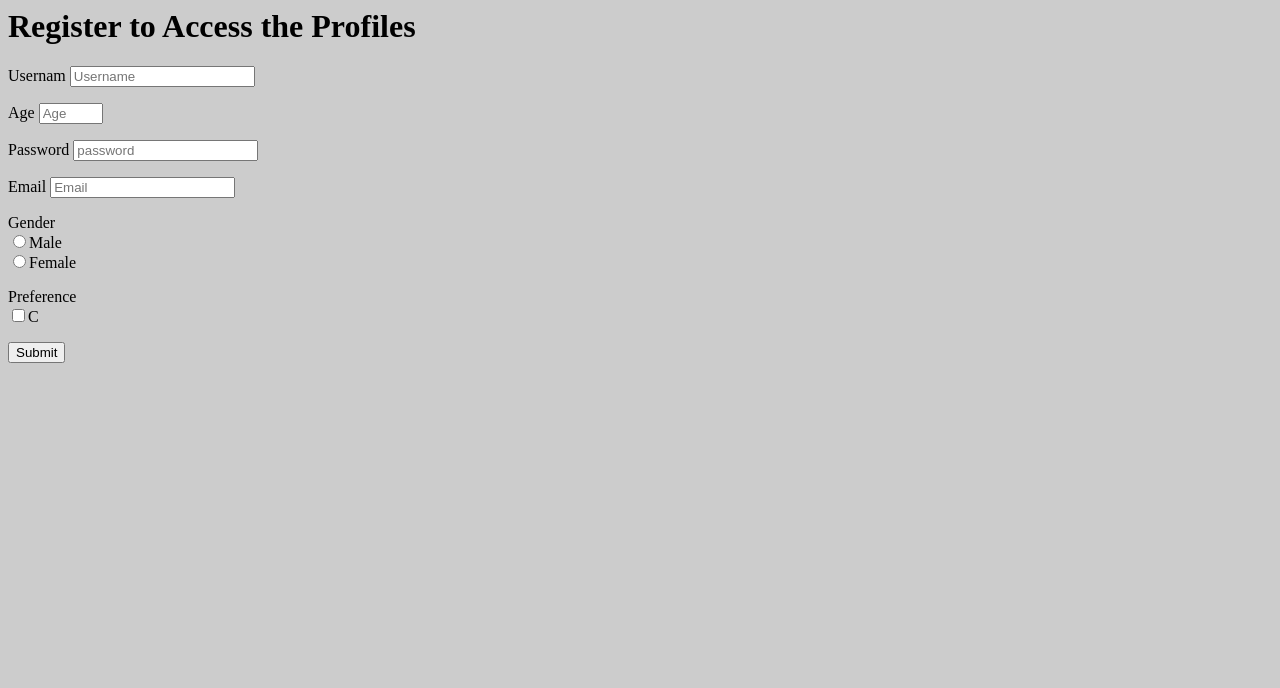
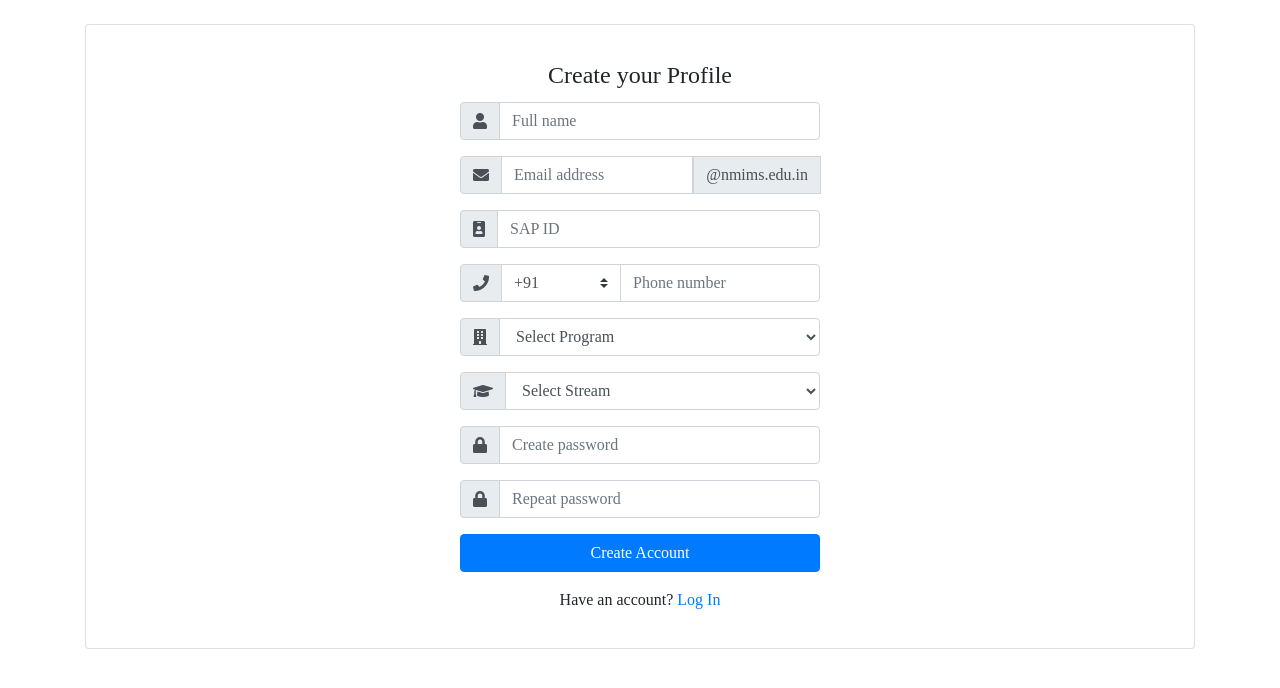
Before and after one commit to DV1712/Student_Portal, a Django app: page /registration/ in a window 1280 px wide. Shown: the top 688 px of the page. Run offline with Django 3.2, Linux system fonts and the light colour scheme; some libraries are stand-ins or nearby versions.

Commit message:
new registraton and login pages made.

```diff
--- /dev/null
+++ b/Users/templates/Users/register.html
@@ -0,0 +1,135 @@
+{% load static %}
+
+<html lang="en">
+<head>
+    <meta charset="UTF-8">
+    <meta name="viewport" content="width=device-width, initial-scale=1, shrink-to-fit=no">
+
+
+    <title>Title</title>
+    <link rel="shortcut icon" href="{% static 'favicon.ico' %}" />
+<!--    JQUERY-->
+
+
+    <link rel="stylesheet" href="https://use.fontawesome.com/releases/v5.0.8/css/all.css">
+    <link rel="stylesheet" href="reg.css">
+    <link rel="stylesheet" href="https://stackpath.bootstrapcdn.com/bootstrap/4.3.1/css/bootstrap.min.css" integrity="sha384-ggOyR0iXCbMQv3Xipma34MD+dH/1fQ784/j6cY/iJTQUOhcWr7x9JvoRxT2MZw1T" crossorigin="anonymous">
+
+
+    <script src="https://code.jquery.com/jquery-3.2.1.slim.min.js" integrity="sha384-KJ3o2DKtIkvYIK3UENzmM7KCkRr/rE9/Qpg6aAZGJwFDMVNA/GpGFF93hXpG5KkN" crossorigin="anonymous"></script>
+    <script src="https://code.jquery.com/jquery-1.10.2.js"></script>
+    <script src="https://cdnjs.cloudflare.com/ajax/libs/popper.js/1.12.9/umd/popper.min.js" integrity="sha384-ApNbgh9B+Y1QKtv3Rn7W3mgPxhU9K/ScQsAP7hUibX39j7fakFPskvXusvfa0b4Q" crossorigin="anonymous"></script>
+
+</head>
+
+<body>
+    <br>
+    <span style="font-family: Montserrat; ">
+        <div class="container">
+            <div class="card">
+                <article class="card-body mx-auto" style="max-width: 400px;">
+                    <h4 class="card-title mt-3 text-center">Create your Profile</h4>
+
+                    <form method="post">
+                        <!-- full name -->
+                        <div class="form-group input-group">
+                            <div class="input-group-prepend">
+                                <span class="input-group-text"> <i class="fa fa-user"></i> </span>
+                            </div>
+                            <input name="" class="form-control" placeholder="Full name" type="text">
+                        </div>
+
+                        <!-- email -->
+                        <div class="form-group input-group">
+                            <div class="input-group-prepend">
+                                <span class="input-group-text"> <i class="fa fa-envelope"></i> </span>
+                            </div>
+                            <input name="" class="form-control" placeholder="Email address" type="email">
+                            <div class="input-group-prepend">
+                                <span class="input-group-text">@nmims.edu.in</span>
+                            </div>
+                        </div>
+
+                        <!--  SAP ID -->
+                        <div class="form-group input-group">
+                            <div class="input-group-prepend">
+                                <span class="input-group-text"> <i class="fas fa-id-badge"></i> </span>
+                            </div>
+                            <input name="" class="form-control" placeholder="SAP ID" type="number" maxlength="11">
+                        </div>
+
+
+                        <!-- phone no-->
+                        <div class="form-group input-group">
+                            <div class="input-group-prepend">
+                                <span class="input-group-text"> <i class="fa fa-phone"></i> </span>
+                            </div>
+                            <select class="custom-select" style="max-width: 120px;">
+                                <option selected="">+91</option>
+                                <option value="1">+96</option>
+                                <option value="2">+98</option>
+                                <option value="3">+99</option>
+                            </select>
+                            <input name="" class="form-control" placeholder="Phone number" type="text">
+                        </div>
+
+                        <!-- program -->
+                        <div class="form-group input-group">
+                            <div class="input-group-prepend">
+                                <span class="input-group-text"> <i class="fa fa-building"></i> </span>
+                            </div>
+                            <select class="form-control">
+                                <option selected="">Select Program</option>
+                                <option>B.TECH</option>
+                                <option>MCA</option>
+                            </select>
+                        </div>
+
+                        <!--stream-->
+                        <div class="form-group input-group">
+                            <div class="input-group-prepend">
+                                <span class="input-group-text"> <i class="fas fa-graduation-cap"></i> </span>
+                            </div>
+                            <select class="form-control">
+                                <option selected="">Select Stream</option>
+                                <option>CE</option>
+                                <option>EXTC</option>
+                                <option>IT</option>
+                                <option>Mechanical</option>
+                                <option>Civil</option>
+
+                            </select>
+                        </div>
+
+                        <!-- password  -->
+                        <div class="form-group input-group">
+                            <div class="input-group-prepend">
+                                <span class="input-group-text"> <i class="fa fa-lock"></i> </span>
+                            </div>
+                            <input class="form-control" placeholder="Create password" type="password">
+                        </div>
+
+                        <!-- repeat password-->
+                        <div class="form-group input-group">
+                            <div class="input-group-prepend">
+                                <span class="input-group-text"> <i class="fa fa-lock"></i> </span>
+                            </div>
+                            <input class="form-control" placeholder="Repeat password" type="password">
+                        </div>
+
+                        <!-- submit button -->
+                        <div class="form-group">
+                            <button type="submit" class="btn btn-primary btn-block"> Create Account  </button>
+                        </div>
+
+                        <!-- form-group// -->
+                        <p class="text-center">Have an account? <a href="http://127.0.0.1:8000/login/">Log In</a> </p>
+
+                    </form>
+                </article>
+            </div>
+            <!-- card.// -->
+        </div>
+    </span>
+</body>
+</html>
--- a/Users/views.py
+++ b/Users/views.py
@@ -1,12 +1,11 @@
 # import re
 # from datetime import datetime
-# from django.http import HttpResponse
-from django.http import HttpResponse
+
 from django.shortcuts import render
 
 
 def registration_page(request):
-    return render(request, 'Users/registration.html')
+    return render(request, 'Users/register.html')
 
 
 def login_page(request):
@@ -15,6 +14,21 @@ def login_page(request):
 
 def home(request):
     return render(request, 'Users/home.html')
+
+
+def register(request):
+    if request.method == 'POST':
+        form = UserCreationForm(request.POST)
+        if form.is_valid():
+            form.save()
+            username = form.cleaned_data.get('username')
+            raw_password = form.cleaned_data.get('password1')
+            user = authenticate(username=username, password=raw_password)
+            login(request, user)
+            return redirect('home')
+    else:
+        form = UserCreationForm()
+    return render(request, 'signup.html', {'form': form})
 
 #               AISE HI KCH BHI TRY KRA THA
 #
```
Also changed, not shown: Users/static/css/reg.css (added, +39 -0 lines), Users/templates/Users/login.html (+62 -7 lines), Users/static/favicon.ico, db.sqlite3.
